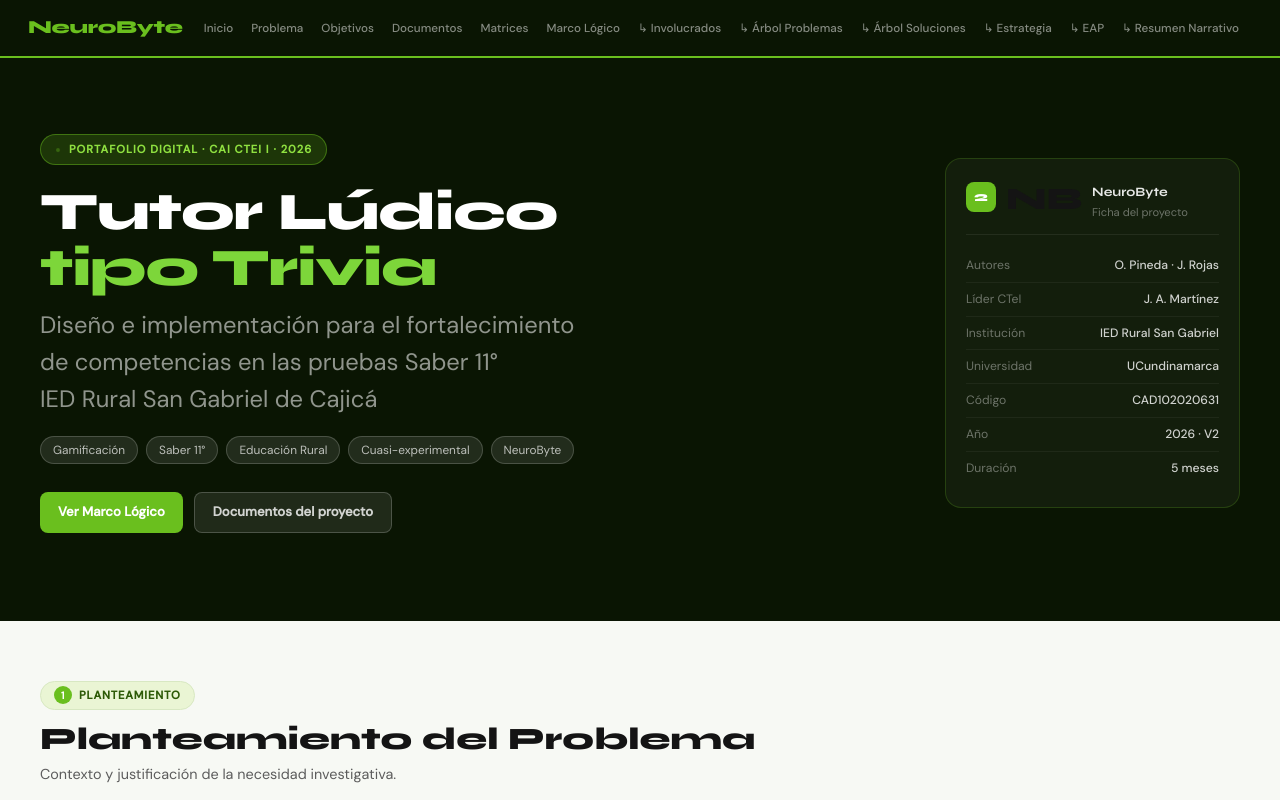
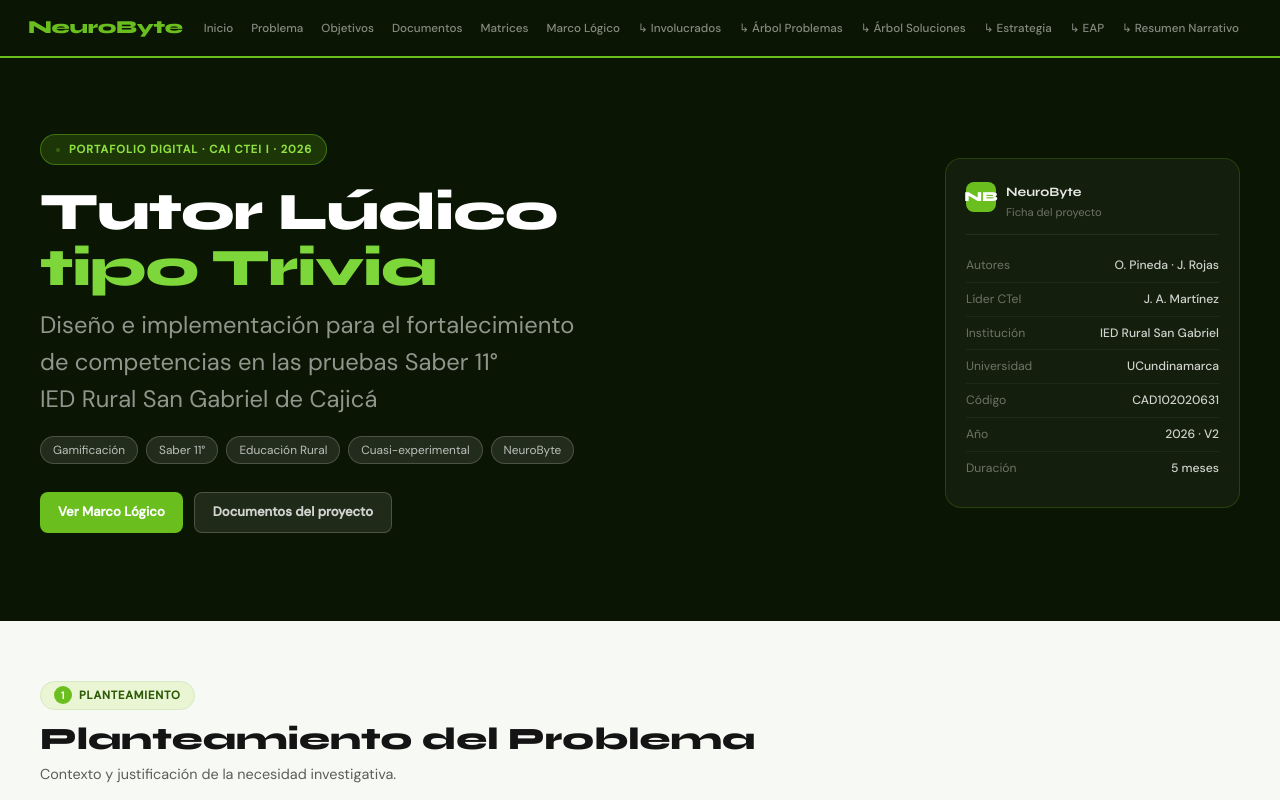
Before and after one commit to Cristof11/portafolio-CTE-saberplay, a plain HTML site: page index.html in a window 1280 px wide. Shown: the top 800 px of the page. Drawn offline with Linux system fonts and the light colour scheme.

Commit message:
Change onum value from '2' to 'NB'

```diff
--- a/index.html
+++ b/index.html
@@ -257,8 +257,7 @@ footer strong{color:var(--g)}
     </div>
     <div class="ficha">
       <div class="ficha-hd">
-        <div class="onum">2</div>
-        <div <h2 class="section-title">NB</h2></div>
+        <div class="onum">NB</div>
         <!--<div class="ficon">🧠</div>-->
         <div><h3>NeuroByte</h3><p>Ficha del proyecto</p></div>
       </div>
```
